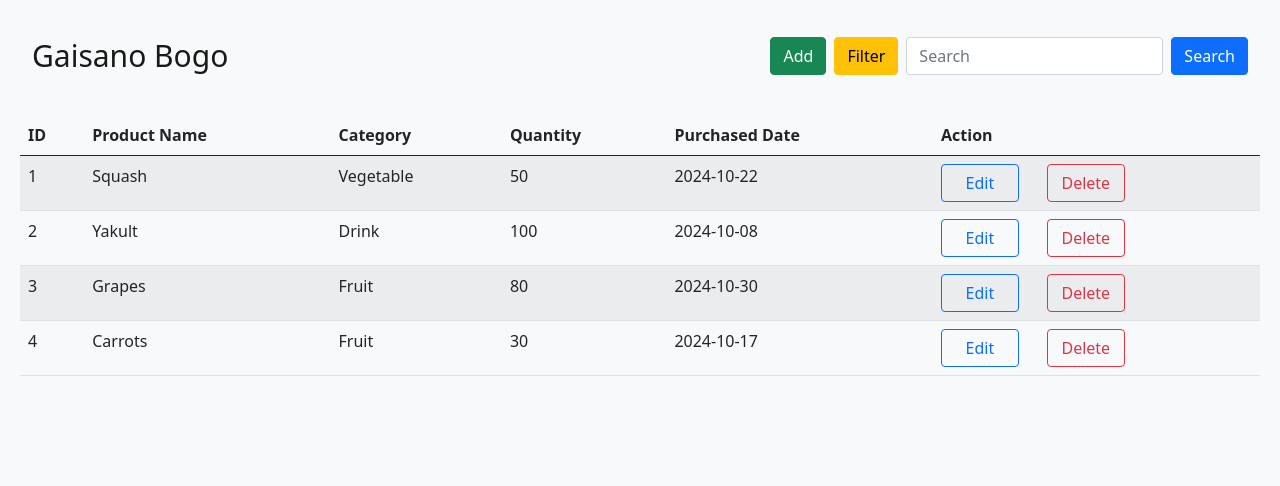
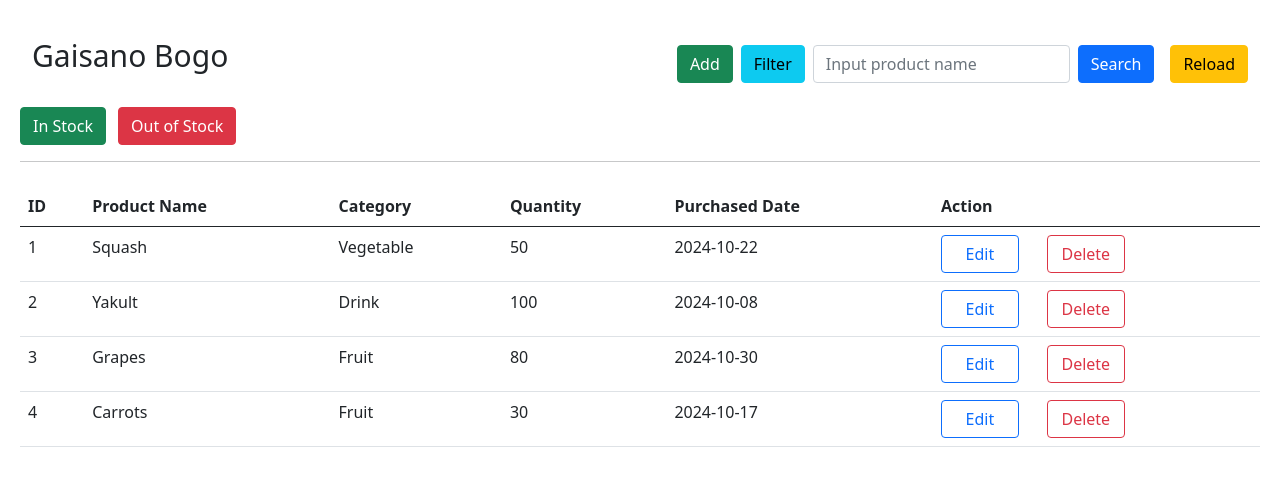
Before and after one commit to rrndxx/IM-Prelim, a PHP site: page /main.php in a window 1280 px wide. Shown: the top 486 px of the page. Run offline with PHP 8.4, Linux system fonts and the light colour scheme; data comes from the database, SQL or seed files in the repository.

Commit message:
Update main.php

```diff
--- a/main.php
+++ b/main.php
@@ -4,7 +4,28 @@
 $newConnection->addProduct();
 $newConnection->editProduct();
 $newConnection->deleteProduct();
+$products = [];
 
+
+
+if (isset($_POST['filterProducts'])) {
+    $selectedCategory = $_POST['selectedCategory'];
+    $startDate = $_POST['startDate'];
+    $endDate = $_POST['endDate'];
+
+    $products = $newConnection->filterProducts($selectedCategory, $startDate, $endDate);
+} elseif (isset($_POST['searchbutton'])) {
+    $products = $newConnection->searchProduct();
+} elseif (isset($_POST['instock'])) {
+    $products = $newConnection->inStock();
+} elseif (isset($_POST['outofstock'])) {
+    $products = $newConnection->outofStock();
+} else {
+    $connection = $newConnection->openConnection();
+    $stmnt = $connection->prepare("SELECT * FROM products");
+    $stmnt->execute();
+    $products = $stmnt->fetchAll();
+}
 ?>
 
 <!DOCTYPE html>
@@ -21,7 +42,7 @@
     body {
         margin: 0;
         padding: 20px;
-        background-color: #f8f9fa;
+        background-color: white;
     }
 
     .navbar-brand {
@@ -35,10 +56,11 @@
 
 <body>
     <!-- NAVBAR -->
-    <nav class="navbar navbar-expand-lg navbar-light bg-light mb-4">
+    <nav class="navbar navbar-expand-lg">
         <div class="container-fluid">
-            <a class="navbar-brand">Gaisano Bogo</a>
-            <button class="navbar-toggler bg-success" type="button" data-bs-toggle="collapse" data-bs-target="#navbarNav">
+            <p class="navbar-brand">Gaisano Bogo
+                <button class="navbar-toggler bg-success" type="button" data-bs-toggle="collapse"
+                    data-bs-target="#navbarNav">
                     <span class="navbar-toggler-icon"></span>
                 </button>
             <div class="collapse navbar-collapse" id="navbarNav">
@@ -47,20 +69,28 @@
                         data-bs-target="#addModal">
                         Add
                     </button>
-                    <button type="button" class="btn btn-warning me-2" data-bs-toggle="modal"
+                    <button type="button" class="btn btn-info me-2" data-bs-toggle="modal"
                         data-bs-target="#filterModal">
                         Filter
                     </button>
-                    <input type="search" class="form-control me-2" placeholder="Search"
-                        aria-label="Recipient's username" aria-label="Search">
+                    <input type="search" class="form-control me-2" placeholder="Input product name" name="search"
+                        required>
                     <button class="btn btn-primary" type="submit" name="searchbutton">Search</button>
+                    <button class="btn btn-warning ms-3" type="button"
+                        onclick="window.location.href='main.php'">Reload</button>
+
                 </form>
             </div>
         </div>
     </nav>
+    <form action="" method="POST">
+        <button class="btn btn-success me-2" type="submit" name="instock">In Stock</button>
+        <button class="btn btn-danger" type="submit" name="outofstock">Out of Stock</button>
+    </form>
+    <hr class="mb-4">
     <!-- TABLE -->
     <div class="table-responsive">
-        <table class="table table-striped table-hover">
+        <table class="table table-hover">
             <thead>
                 <tr>
                     <th>ID</th>
@@ -73,12 +103,8 @@
             </thead>
             <tbody>
                 <?php
-                $connection = $newConnection->openConnection();
-                $stmnt = $connection->prepare("SELECT * FROM products");
-                $stmnt->execute();
-                $result = $stmnt->fetchAll();
-                if ($result) {
-                    foreach ($result as $row) {
+                if ($products) {
+                    foreach ($products as $row) {
                         ?>
                         <tr>
                             <td><?php echo $row->id; ?></td>
@@ -97,16 +123,17 @@
                                     </button>
                                 </form>
                             </td>
-                            <?php include('modal.php'); ?>
+                            <?php include 'modal.php'; ?>
                         </tr>
                         <?php
                     }
+                } else {
+                    echo '<tr><td colspan="6" class="text-center">No products found.</td></tr>';
                 }
                 ?>
             </tbody>
         </table>
     </div>
-</body>
 
     <!-- ADD MODAL -->
     <div class="modal fade" id="addModal" tabindex="-1" aria-labelledby="exampleModalLabel" aria-hidden="true">
@@ -130,27 +157,25 @@
                                 <div class="col">
                                     <label for="inputState" class="form-label">Category</label>
                                     <select id="inputState" class="form-select" name="category" required>
-                                    <option selected disabled>Choose...</option>
-                                    <option>Vegetable</option>
-                                    <option>Fruit</option>
-                                    <option>Drink</option>
+                                        <option selected disabled>Select Category</option>
+                                        <option value="Vegetables">Vegetables</option>
+                                        <option value="Fruits">Fruits</option>
+                                        <option value="Drinks">Drinks</option>
                                     </select>
-                            </div>
-                            <div class="col">
-                                <label for="inputquantity" class="form-label">Quantity</label>
-                                <input type="text" class="form-control" id="inputquantity" name="quantity" required>
                                 </div>
                             </div>
                             <div class="row g-3 mb-4">
                                 <div class="col">
-                                <label for="inputpurchasedate" class="form-label">Date</label>
-                                <input type="date" class="form-control" id="inputpurchasedate" name="purchasedate"
+                                    <label for="inputQuantity" class="form-label">Quantity</label>
+                                    <input type="number" class="form-control" id="inputQuantity" name="quantity"
                                         required>
                                 </div>
+                                <div class="col">
+                                    <label for="inputDate" class="form-label">Purchased Date</label>
+                                    <input type="date" class="form-control" id="inputDate" name="purchasedate" required>
                                 </div>
-                        <div class="modal-footer">
+                            </div>
                             <button type="submit" class="btn btn-success" name="addproduct">Add Product</button>
-                        </div>
                         </form>
                     </div>
                 </div>
@@ -162,30 +187,41 @@
     <div class="modal fade" id="filterModal" tabindex="-1" aria-labelledby="filterModalLabel" aria-hidden="true">
         <div class="modal-dialog modal-dialog-centered">
             <div class="modal-content">
-            <div class="modal-header bg-warning">
+                <div class="modal-header bg-info">
                     <h5 class="modal-title" id="filterModalLabel">Filter Products</h5>
                     <button type="button" class="btn-close" data-bs-dismiss="modal" aria-label="Close"></button>
                 </div>
                 <div class="modal-body">
                     <form method="POST">
                         <div class="mb-3">
-                        <label class="form-label">Select Filter Type</label>
-                        <select id="filterType" class="form-select" name="filterType" required>
-                            <option value="">Choose...</option>
-                            <option value="category">By Category</option>
-                            <option value="availability">By Availability</option>
-                            <option value="date">By Date Range</option>
+                            <label class="form-label">Choose a Category</label>
+                            <select class="form-select" name="selectedCategory" required>
+                                <option selected disabled>Select Category</option>
+                                <option value="Vegetables">Vegetables</option>
+                                <option value="Fruits">Fruits</option>
+                                <option value="Drinks">Drinks</option>
                             </select>
                         </div>
-                    <button type="submit" class="btn btn-primary ms-auto bg-warning" name="applyFilters">Apply Filters</button>
+                        <div class="mb-3">
+                            <label class="form-label">Purchased Date Range</label>
+                            <div class="d-flex">
+                                <input type="date" class="form-control me-2" name="startDate">
+                                <input type="date" class="form-control" name="endDate">
+                            </div>
+                        </div>
+                        <button type="submit" class="btn btn-info" name="filterProducts">Filter</button>
                     </form>
                 </div>
             </div>
         </div>
     </div>
 
+
+    <!-- Include the Bootstrap JS -->
     <script src="https://cdn.jsdelivr.net/npm/bootstrap@5.0.2/dist/js/bootstrap.bundle.min.js"
         integrity="sha384-MrcW6ZMFYlzcLA8Nl+NtUVF0sA7MsXsP1UyJoMp4YLEuNSfAP+JcXn/tWtIaxVXM"
         crossorigin="anonymous"></script>
 
+</body>
+
 </html>
```
Lines whose indentation alone changed are shown as unchanged.
